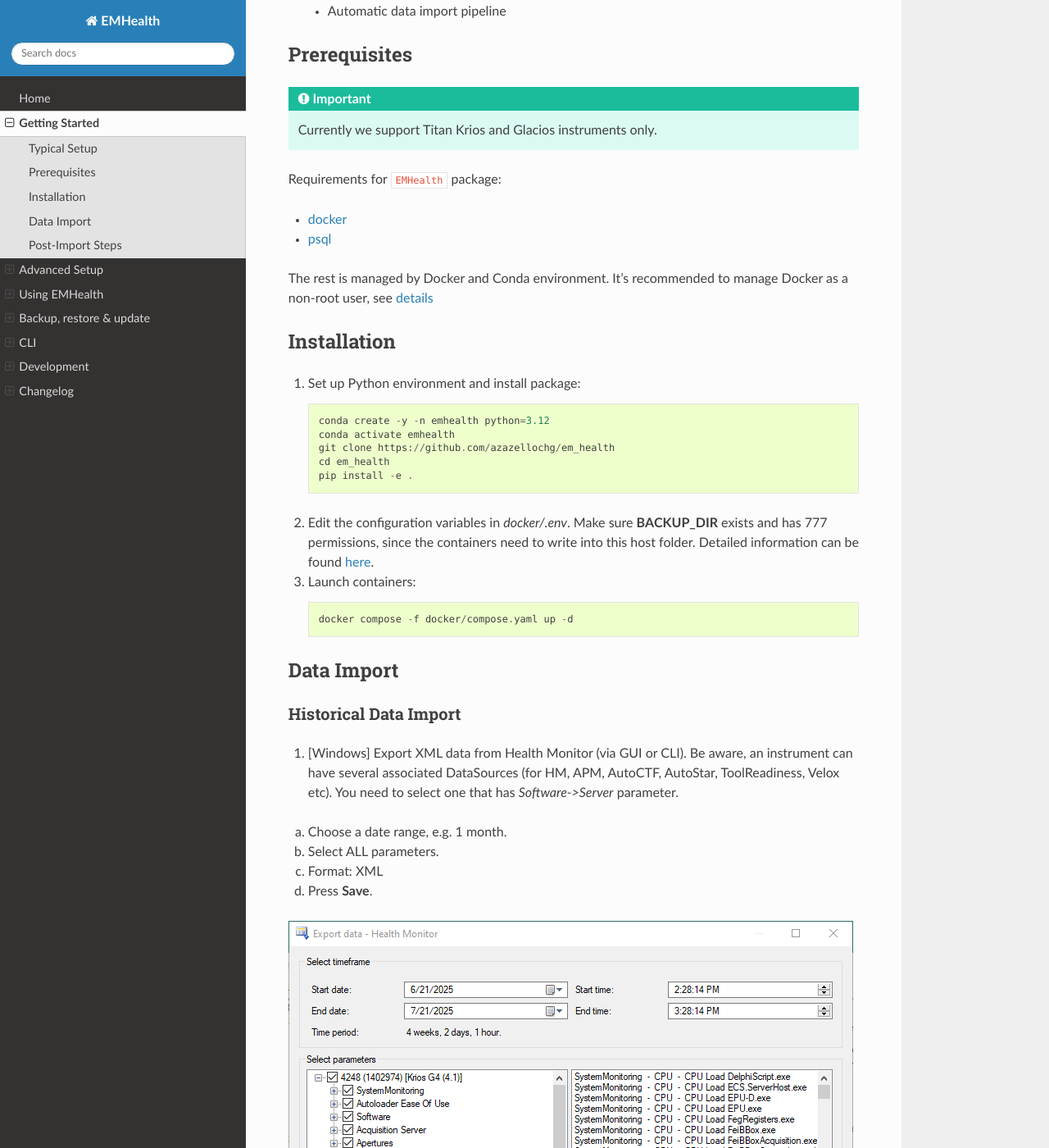
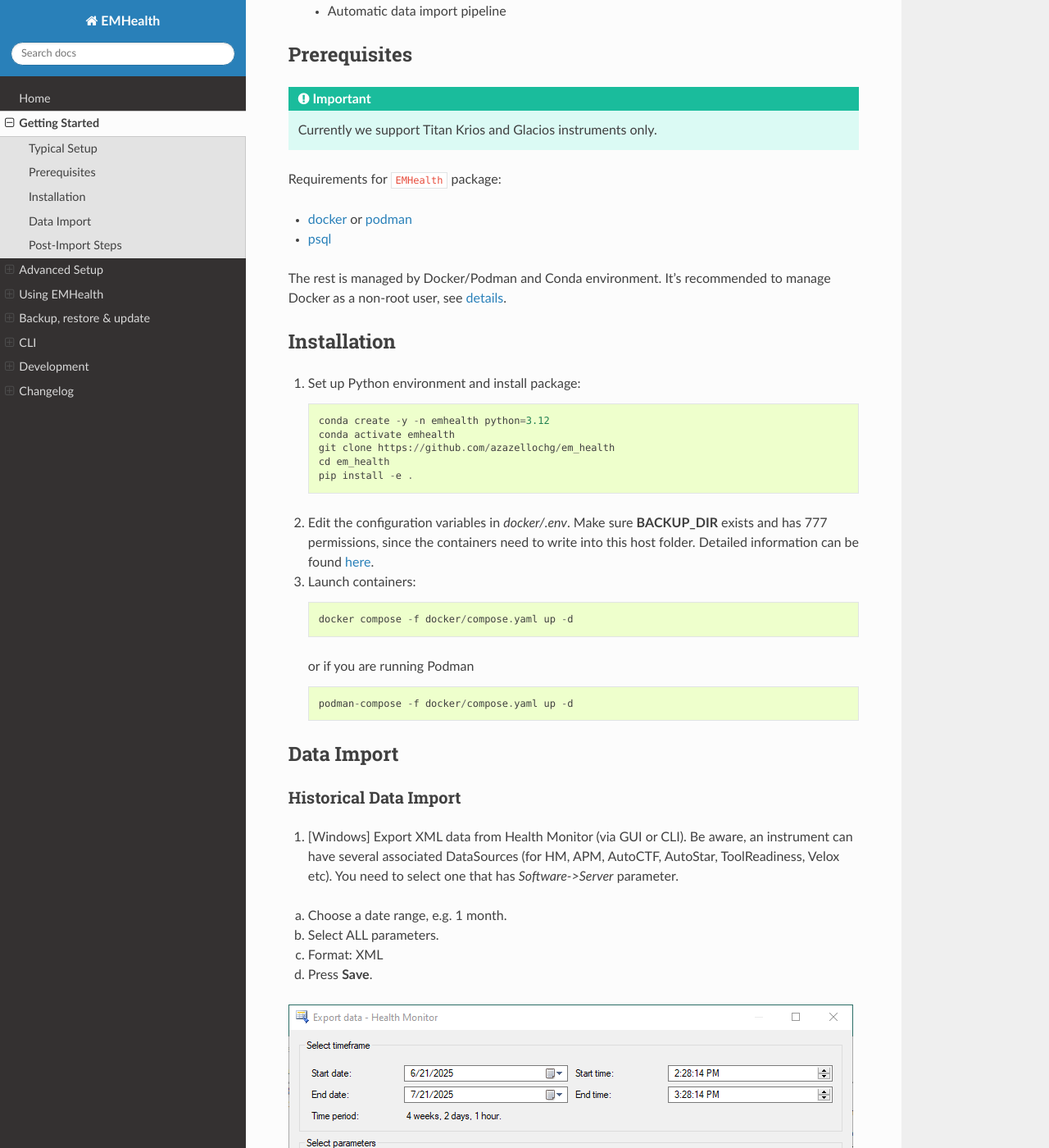
Before and after one commit to azazellochg/em_health, a Sphinx documentation site: the page built from docs/getting_started.rst, in a window 1280 px wide and 1400 px high, scrolled down 893 px. Shown: the whole window at 82% size. Built offline with Sphinx 7.4.7 and the Read the Docs theme 3.1.0, drawn with Linux system fonts in a browser that asks for light colours.

Commit message:
working on podman

```diff
--- a/docs/getting_started.rst
+++ b/docs/getting_started.rst
@@ -38,11 +38,11 @@ Prerequisites
 
 Requirements for ``EMHealth`` package:
 
-- `docker <https://docs.docker.com/compose/install/>`_
+- `docker <https://docs.docker.com/compose/install/>`_ or `podman <https://podman.io/docs/installation>`_
 - `psql <https://www.timescale.com/blog/how-to-install-psql-on-mac-ubuntu-debian-windows>`_
 
-The rest is managed by Docker and Conda environment. It's recommended to
-manage Docker as a non-root user, see `details <https://docs.docker.com/engine/install/linux-postinstall/>`_
+The rest is managed by Docker/Podman and Conda environment. It's recommended to
+manage Docker as a non-root user, see `details <https://docs.docker.com/engine/install/linux-postinstall/>`_.
 
 Installation
 ^^^^^^^^^^^^
@@ -63,6 +63,12 @@ Installation
    .. code-block::
 
        docker compose -f docker/compose.yaml up -d
+
+   or if you are running Podman
+
+   .. code-block::
+
+       podman-compose -f docker/compose.yaml up -d
 
 Data Import
 ^^^^^^^^^^^
--- a/pyproject.toml
+++ b/pyproject.toml
@@ -21,7 +21,8 @@ dependencies = [
     'psycopg[binary]',
     'watchdog',
     'python-dotenv',
-    'requests'
+    'requests',
+    'podman-compose'
 ]
 
 [project.optional-dependencies]
```
Also changed, not shown: 5 other files.
